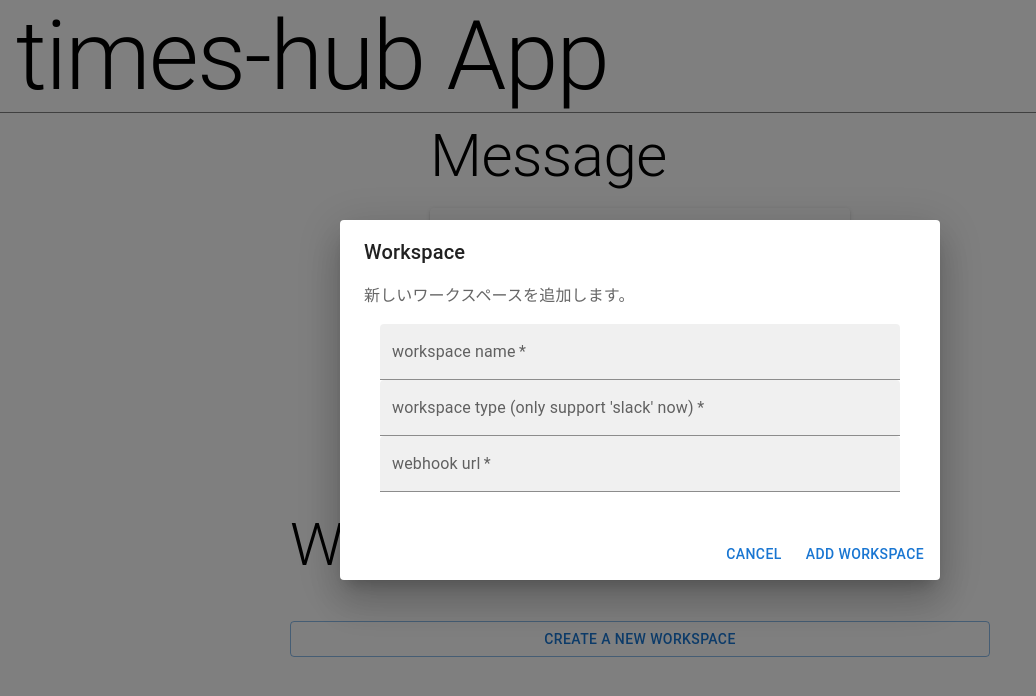
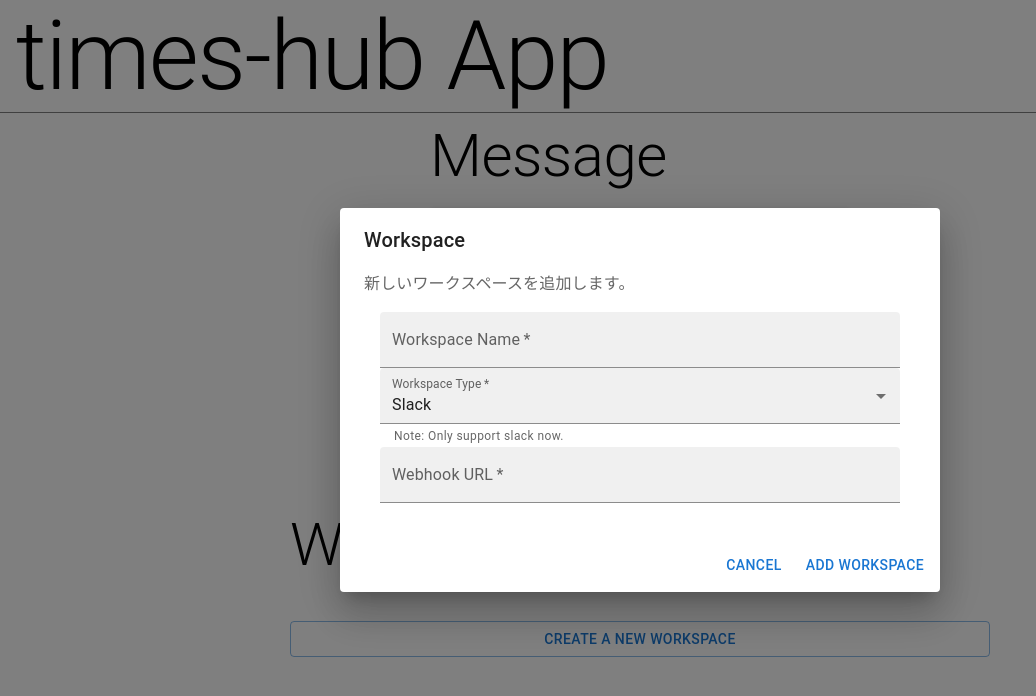
Before and after one commit to pollenjp/times-hub, a React (Create React App) app in the folder times-hub-front/: page / in a window 1280 px wide. Both pictures are taken after a click on the button "CREATE A NEW WORKSPACE". Shown: the top 696 px of the page, without its empty margins (0-1036 px from the left). Built offline with nearby package versions, Linux system fonts and the light colour scheme; no server answers.

Commit message:
Update Workspace Type Input Form to Select Menu

```diff
--- a/times-hub-front/src/App.tsx
+++ b/times-hub-front/src/App.tsx
@@ -8,6 +8,7 @@
 import { addWorkspaceItem, getWorkspaceItems, updateWorkspaceItem } from "./lib/api/workspace"
 import { MessagePayload } from "./types/message"
 import { Workspace, NewWorkspacePayload } from "./types/workspace"
+
 import "./App.css"
 
 
--- a/times-hub-front/src/components/WorkspaceFormDialog.tsx
+++ b/times-hub-front/src/components/WorkspaceFormDialog.tsx
@@ -9,6 +9,11 @@
   DialogContentText,
   DialogTitle
 } from "@mui/material"
+import FormControl from "@mui/material/FormControl"
+import FormHelperText from "@mui/material/FormHelperText"
+import InputLabel from "@mui/material/InputLabel"
+import MenuItem from "@mui/material/MenuItem"
+import Select, { SelectChangeEvent } from "@mui/material/Select"
 import React from "react"
 import { NewWorkspacePayload } from "../types/workspace"
 
@@ -21,8 +26,12 @@
 
 const WorkspaceFormDialog: React.FC<Props> = ({ onSubmit, dialogOpenState, dialogHandleClose }) => {
   const [editName, setEditName] = React.useState("")
-  const [editWsType, setEditWsType] = React.useState("")
+  const [editWsType, setEditWsType] = React.useState("slack")
   const [editWebhookUrl, setEditWebhookUrl] = React.useState("")
+
+  const handleWorkspaceTypeMenuChange = (event: SelectChangeEvent) => {
+    setEditWsType(event.target.value as string)
+  }
 
   const addWorkspaceHandler = async () => {
     if (!editName) {
@@ -53,24 +62,29 @@
             <Grid item xs={12}>
               <TextField
                 required
-                label="workspace name"
+                label="Workspace Name"
                 variant="filled"
                 value={editName}
                 onChange={(e) => setEditName(e.target.value)}
                 fullWidth
               ></TextField>
-              <TextField
-                // TODO: テキストではなく、検索可能なプルダウンにしたい
-                required
-                label="workspace type (only support 'slack' now)"
-                variant="filled"
-                value={editWsType}
-                onChange={(e) => setEditWsType(e.target.value)}
-                fullWidth
-              ></TextField>
+              <FormControl required variant="filled" fullWidth>
+                <InputLabel id="workspace-type-menu-label">Workspace Type</InputLabel>
+                <Select
+                  labelId="workspace-type-menu-label"
+                  id="workspace-type-menu"
+                  value={editWsType}
+                  label="Workspace Type"
+                  onChange={handleWorkspaceTypeMenuChange}
+                >
+                  <MenuItem value={"slack"}>Slack</MenuItem>
+                  {/* <MenuItem value={"discord"}>Discord</MenuItem> */}
+                </Select>
+                <FormHelperText>Note: Only support slack now.</FormHelperText>
+              </FormControl>
               <TextField
                 required
-                label="webhook url"
+                label="Webhook URL"
                 variant="filled"
                 value={editWebhookUrl}
                 onChange={(e) => setEditWebhookUrl(e.target.value)}
```
